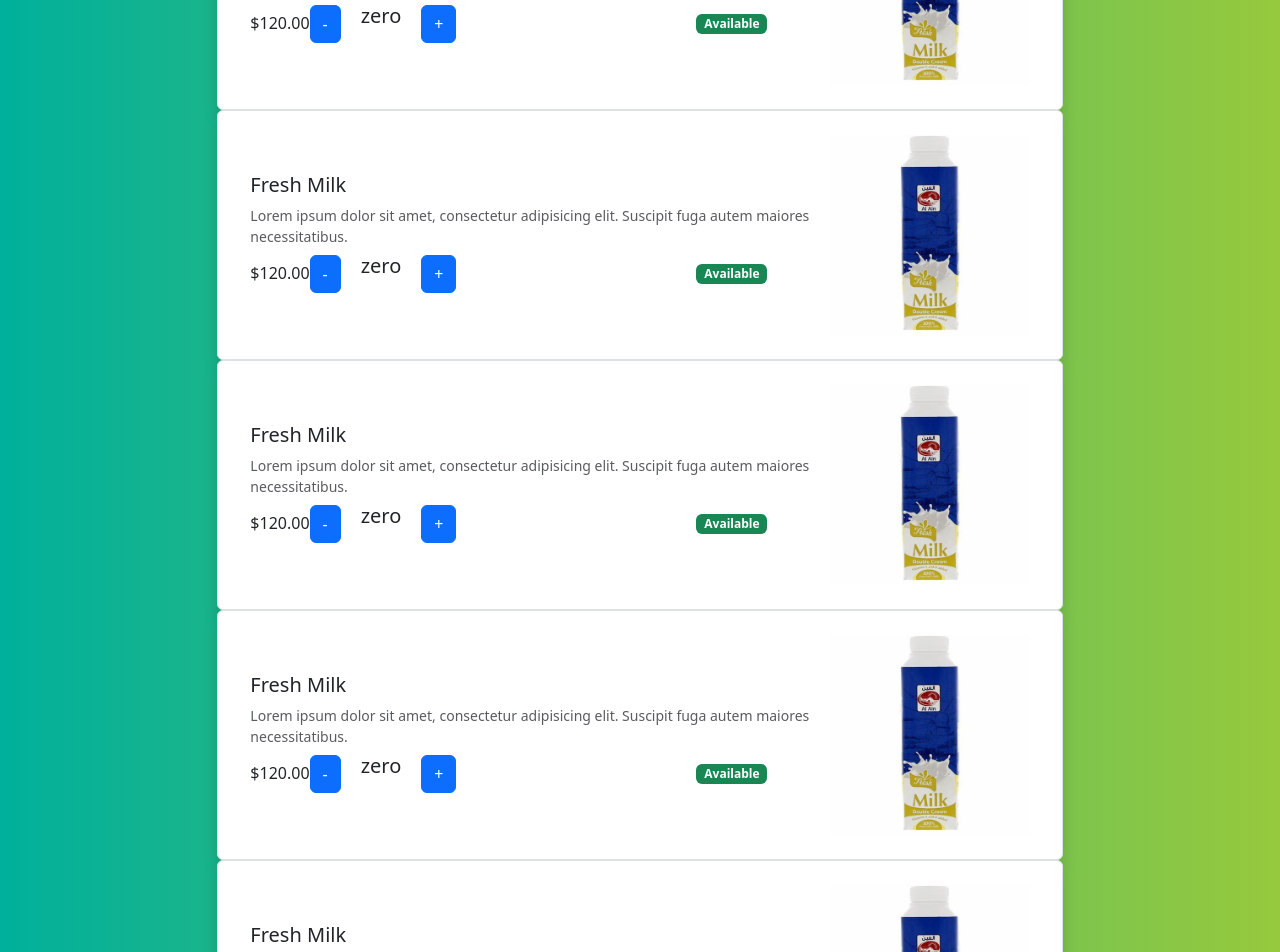
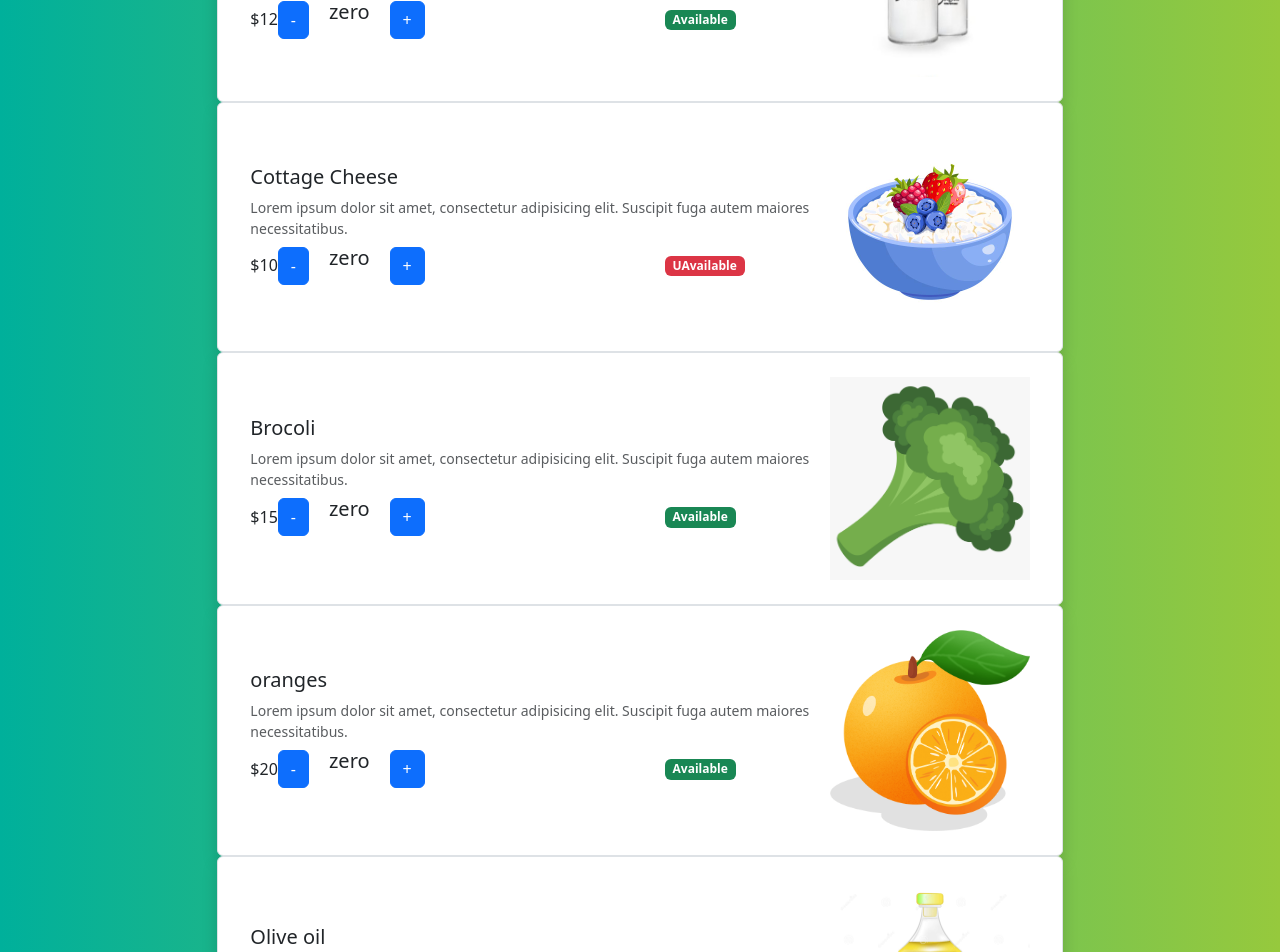
Before and after one commit to ShivaBollam07/ReactJS-ProAcademy, a React (Vite) app: page / in a window 1280 px wide. Shown: the part 160-1112 px from the top of the page. Built offline with nearby package versions, Linux system fonts and the light colour scheme.

Commit message:
commit-1

```diff
--- a/src/App.jsx
+++ b/src/App.jsx
@@ -1,5 +1,11 @@
 import './App.css'
 import Products from './Components/Product'
+import image1 from './assets/fresh-milk.png'
+import image2 from './assets/cottage-cheese.png'
+import image3 from './assets/brocoli.png'
+import image4 from './assets/oranges.png'
+import image5 from './assets/olive-oil.png'
+
 
 let products = [
   {
@@ -7,7 +13,7 @@ let products = [
     pName: 'Fresh Milk',
     desc: 'Lorem ipsum dolor sit amet, consectetur adipisicing elit. Suscipit fuga autem maiores necessitatibus.',
     isAvailable: true,
-    image: 'assets/fresh-milk.png',
+    image: image1,
     price: 12
   },
   {
@@ -15,7 +21,7 @@ let products = [
     pName: 'Cottage Cheese',
     desc: 'Lorem ipsum dolor sit amet, consectetur adipisicing elit. Suscipit fuga autem maiores necessitatibus.',
     isAvailable: false,
-    image: "assets/cottage-cheese.png",
+    image: image2,
     price: 10
   },
   {
@@ -23,7 +29,7 @@ let products = [
     pName: 'Brocoli',
     desc: 'Lorem ipsum dolor sit amet, consectetur adipisicing elit. Suscipit fuga autem maiores necessitatibus.',
     isAvailable: true,
-    image: "assets/brocoli.png",
+    image: image3,
     price: 15
   },
   {
@@ -31,7 +37,7 @@ let products = [
     pName: 'oranges',
     desc: 'Lorem ipsum dolor sit amet, consectetur adipisicing elit. Suscipit fuga autem maiores necessitatibus.',
     isAvailable: true,
-    image: "assets/oranges.png",
+    image: image4,
     price: 20
   },
   {
@@ -39,7 +45,7 @@ let products = [
     pName: 'Olive oil',
     desc: 'Lorem ipsum dolor sit amet, consectetur adipisicing elit. Suscipit fuga autem maiores necessitatibus.',
     isAvailable: false,
-    image: "assets/olive-oil.png",
+    image: image5,
     price: 14
   }
 ]
@@ -49,12 +55,48 @@ function App() {
   return (
     <div className='row'>
       <div className='col-lg-8 mx-auto'>
-        <Products ></Products>
-        <Products ></Products>
-        <Products ></Products>
-        <Products ></Products>
-        <Products ></Products>
-        <Products ></Products>
+        <Products
+          id = {products[0].pID}
+          name = {products[0].pName}
+          desc = {products[0].desc}
+          isAvailable = {products[0].isAvailable}
+          image = {products[0].image}
+          price = {products[0].price}
+         ></Products>
+        <Products
+          id = {products[1].pID}
+          name = {products[1].pName}
+          desc = {products[1].desc}
+          isAvailable = {products[1].isAvailable}
+          image = {products[1].image}
+          price = {products[1].price}
+          ></Products>
+        <Products
+          id = {products[2].pID}
+          name = {products[2].pName}
+          desc = {products[2].desc}
+          isAvailable = {products[2].isAvailable}
+          image = {products[2].image}
+          price = {products[2].price}
+          ></Products>
+        <Products
+          id = {products[3].pID}
+          name = {products[3].pName}
+          desc = {products[3].desc}
+          isAvailable = {products[3].isAvailable}
+          image = {products[3].image}
+          price = {products[3].price}
+          ></Products>
+        <Products
+          id = {products[4].pID}
+          name = {products[4].pName}
+          desc = {products[4].desc}
+          isAvailable = {products[4].isAvailable}
+          image = {products[4].image}
+          price = {products[4].price}
+          ></
+        Products>
+
       </div>
     </div>
   )
--- a/src/Components/Product.jsx
+++ b/src/Components/Product.jsx
@@ -1,40 +1,65 @@
-import image from '../assets/image.png';
+import React, { useState } from 'react';
 
-let productCount = -2;
-let isAvailable = 'Available';
-let bgClass = 'badge-margin-left-240 badge';
-bgClass += isAvailable === 'Available' ? ' bg-success' : ' bg-danger';
+function Products(props) {
+  // Manage product count state within the component
+  const [productCount, setProductCount] = useState(0);
 
-let style = {
-  'padding': '0px 20px',
-  'fontSize': 20
-}
+  // Update the badge class dynamically based on availability
+  let bgClass = 'badge-margin-left-240 badge'
+  if (props.isAvailable) {
+    bgClass += ' bg-success';
+  }
+  else {
+    bgClass += ' bg-danger';
+  }
 
-function displayFormatedProductCount() {
-  const x = <p>zero</p>
-  return productCount > 0 ? productCount : x;
-}
+  const style = {
+    padding: '0px 20px',
+    fontSize: 20,
+  };
 
-function Products() {
+  // Format the product count for display
+  function displayFormatedProductCount() {
+    return productCount > 0 ? productCount : <p>zero</p>;
+  }
+
   return (
     <ul className="list-group shadow">
       <li className="list-group-item">
         <div className="media align-items-lg-center flex-column flex-lg-row p-3 d-flex">
           <div className="media-body order-2 order-lg-1">
-            <h5 className="mt-0 font-weight-bold mb-2">Fresh Milk</h5>
-            <p className="font-italic text-muted mb-0 small">Lorem ipsum dolor sit amet, consectetur adipisicing elit. Suscipit fuga autem maiores necessitatibus.</p>
+            <h5 className="mt-0 font-weight-bold mb-2">{props.name}</h5>
+            <p className="font-italic text-muted mb-0 small">{props.desc}</p>
             <div className="d-flex align-items-center justify-content-start mt-1">
-              <h6 className="font-weight-bold my-2">$120.00</h6>
-              <button className="btn btn-primary">-</button>
-              <span style={style} >{displayFormatedProductCount()}</span>
-              <button className="btn btn-primary">+</button>
-              <span className={bgClass}>{isAvailable}</span>
+              <h6 className="font-weight-bold my-2">${props.price}</h6>
+              <span className="text-muted font-weight-normal font-italic">
+              </span>
+              <button
+                className="btn btn-primary"
+                onClick={() => setProductCount((count) => Math.max(count - 1, 0))}
+              >
+                -
+              </button>
+              <span style={style}>{displayFormatedProductCount()}</span>
+              <button
+                className="btn btn-primary"
+                onClick={() => setProductCount((count) => count + 1)}
+              >
+                +
+              </button>
+              <span className={bgClass}>{props.isAvailable ? 'Available' : 'UAvailable'}</span>
             </div>
-          </div><img src={image} alt="Generic placeholder image" width="200" className="ml-lg-5 order-1 order-lg-2" />
+          </div>
+          <img
+            src={props.image}
+            alt={`${props.name} image`}
+            width="200"
+            className="ml-lg-5 order-1 order-lg-2"
+          />
         </div>
       </li>
     </ul>
-  )
+  );
 }
 
 export default Products;
```
